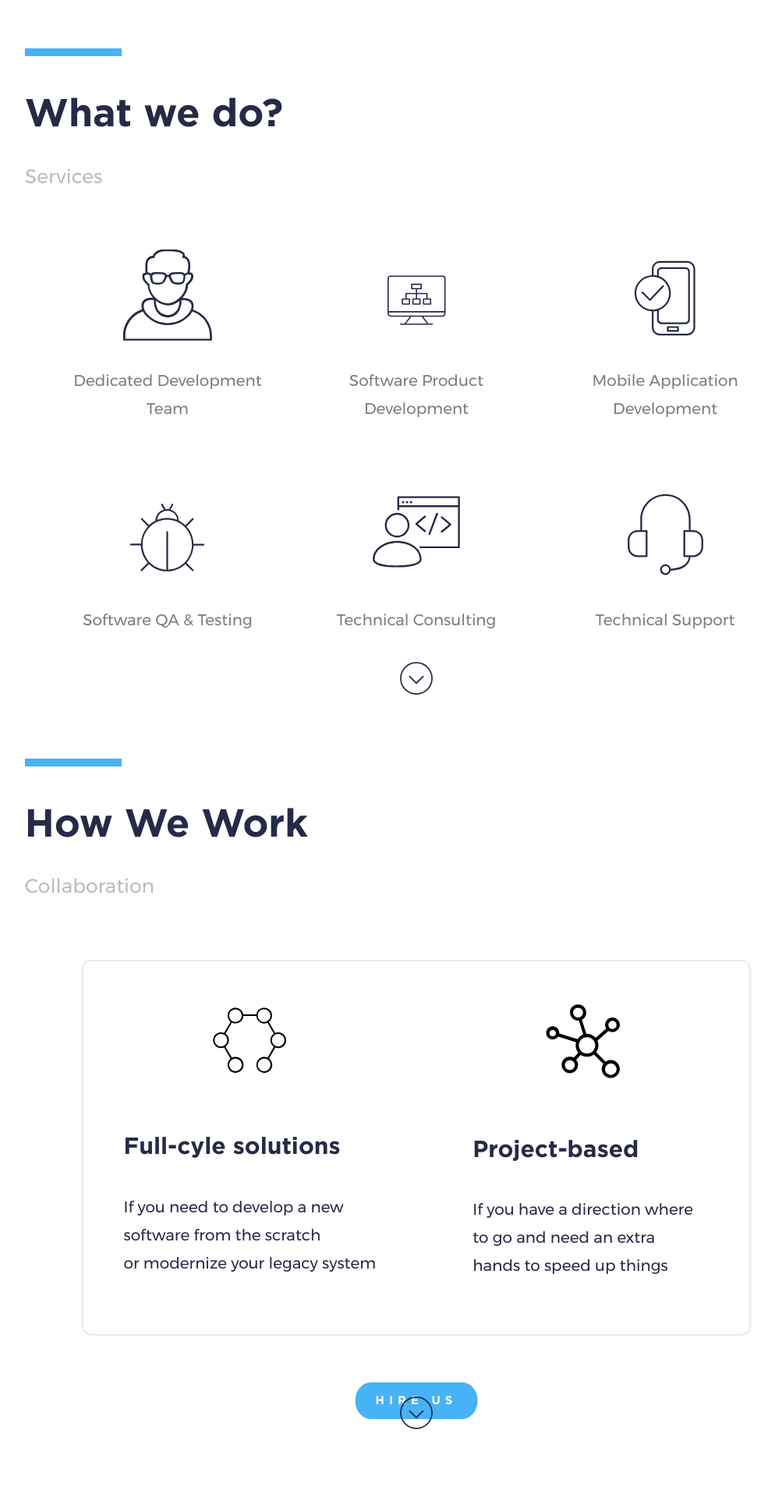
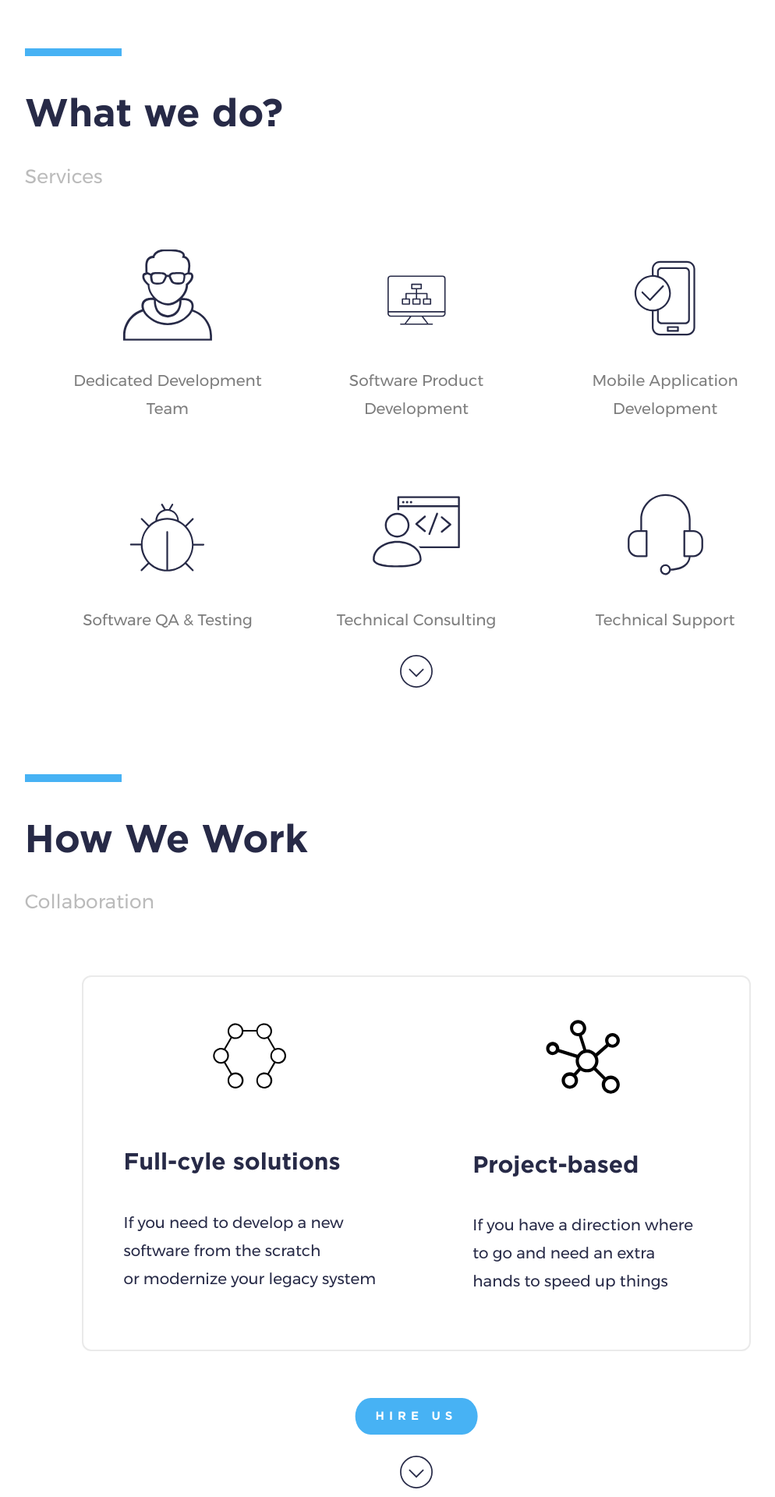
Before and after one commit to chalatz/jastics-labs, a Jekyll site: the page built from index.md, in a window 1280 px wide. Shown: the part 918-2838 px from the top of the page at 78% size, without its empty margins (106-1100 px from the left). Built offline with Jekyll 4.4.1, drawn with Linux system fonts in a browser that asks for light colours; before the commit the page ends 2798 px from its top, so only the background shows below that.

Commit message:
Adjusted goto link

```diff
--- a/_includes/sections/how-we-work.html
+++ b/_includes/sections/how-we-work.html
@@ -54,7 +54,7 @@
 
     </div>
 
-    <a href="#our-clients" class="go-to-next">
+    <a href="#our-clients" class="go-to-next go-to-next--section">
         {% include svg/icon.html id='scroll-down-icon' %}
     </a>
 
--- a/_includes/sections/what-we-do.html
+++ b/_includes/sections/what-we-do.html
@@ -14,7 +14,7 @@
 
     </header>
 
-    <div class="section__content">
+    <div class="what-we-do__content section__content">
 
         <div class="what-we-do__icons">
             {% for item in site.data.what-we-do-icons.items %}
--- a/_sass/elements.scss
+++ b/_sass/elements.scss
@@ -37,9 +37,7 @@
     }
 
     &--section {
-        // position: relative;
-        // display: block;
-        bottom: 0;
+        bottom: 1vh;
     }
 
 }
--- a/_sass/sections.scss
+++ b/_sass/sections.scss
@@ -30,6 +30,10 @@
 }
 
 .what-we-do {
+
+    &__content {
+        margin-bottom: 20px;
+    }
 
     &__icons {
         text-align: center;
@@ -118,7 +122,7 @@
     }
 
     &__btn {
-        margin: 60px 0 0 0;
+        margin: 60px 0 20px 0;
     }
 
 }
```
